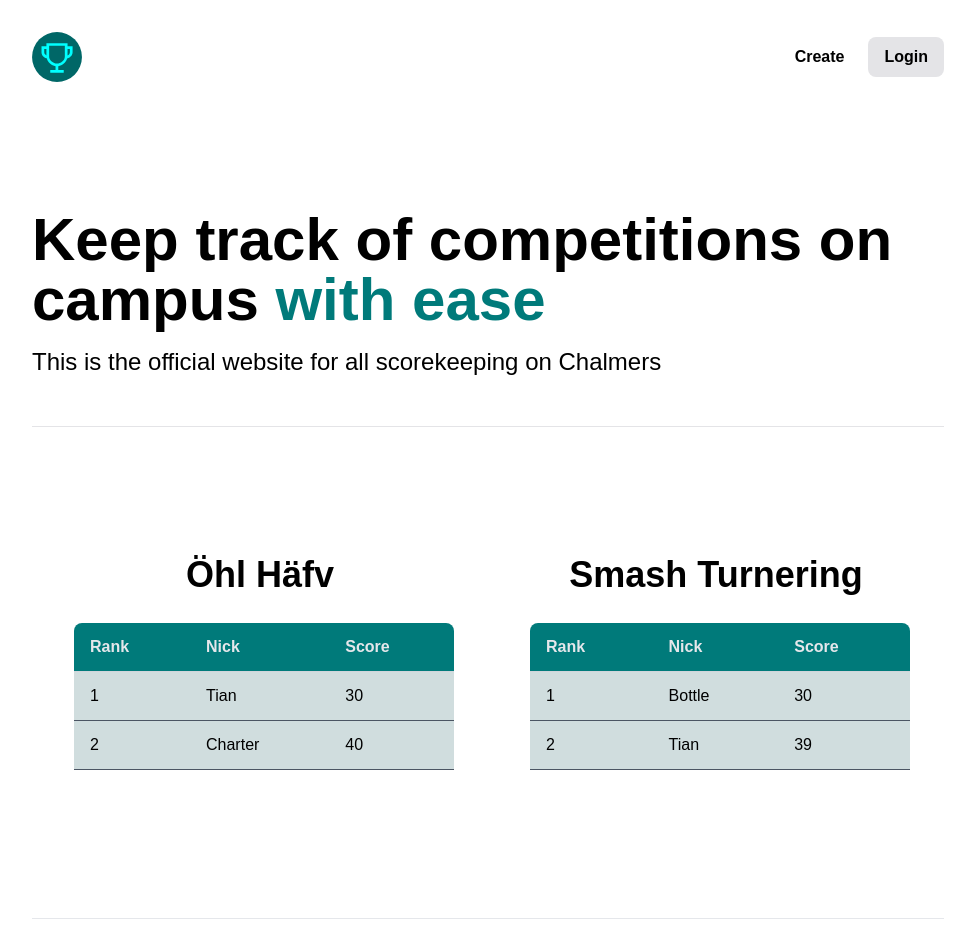
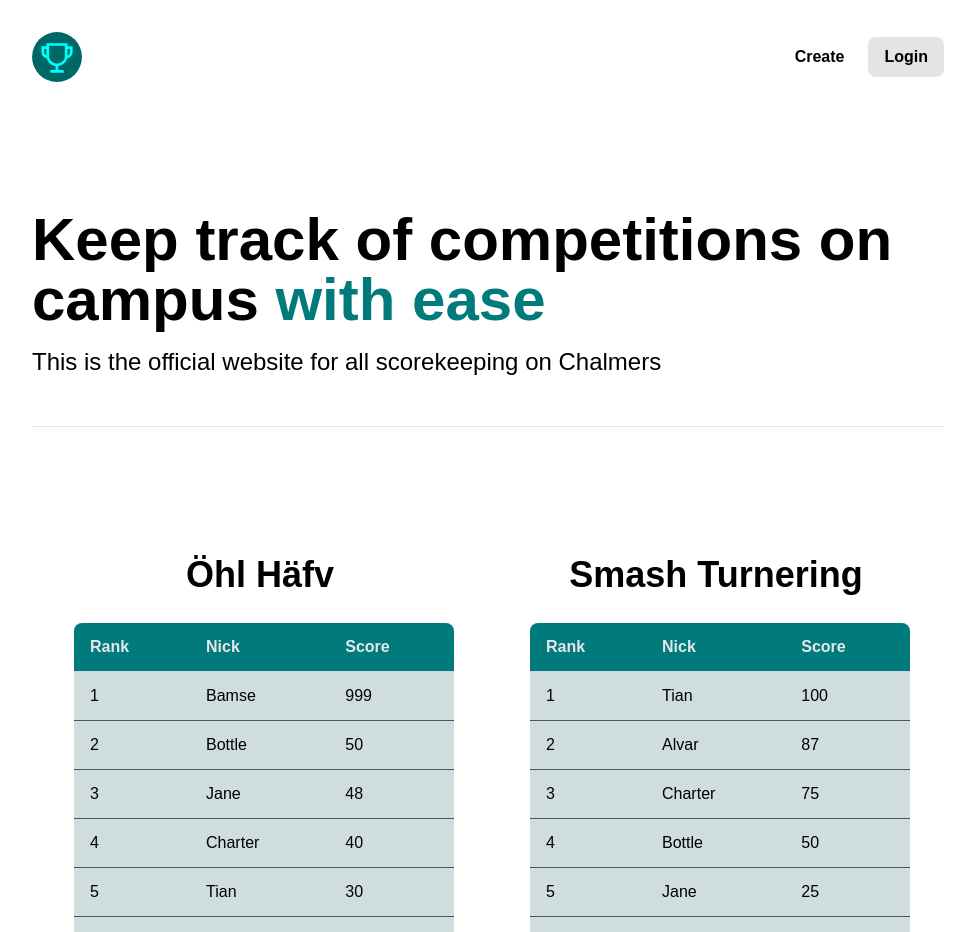
Before and after one commit to Qupergo/Dtek-Ericsson-Hackathon, a Next.js app: page / in a window 1280 px wide. Shown: the top 932 px of the page, without its empty margins (152-1127 px from the left). Built offline with nearby package versions, Linux system fonts and the light colour scheme; a web font is replaced by a local one.

Commit message:
Fixed sorting

```diff
--- a/components/LeaderboardGroup.jsx
+++ b/components/LeaderboardGroup.jsx
@@ -3,8 +3,16 @@ import Leaderboard from "./Leaderboard"
 
 export default function LeaderboardGroup({data}) {
 
-  // Give the title and the sorted participants
-  // TODO: Make the sorting a setting that is leaderboard specific instead of only descending
+  {
+    // Give the title and the sorted participants
+    // TODO: Make the sorting a setting that is leaderboard specific instead of only descending
+    Object.keys(data).map(board => (
+      data[board].sort((a,b) => {
+        return b.score - a.score
+  })
+  ))
+
+  }
 
     return <div className="w-full flex flex-row items-center">
         {Object.keys(data).map(board => (
--- a/pages/data.json
+++ b/pages/data.json
@@ -7,16 +7,48 @@
     {
       "name": "Charter",
       "score": 40
+    },
+    {
+      "name": "Bottle",
+      "score": 50
+    },
+    {
+      "name": "Bamse",
+      "score": 999
+    },
+    {
+      "name": "Joe",
+      "score": 23
+    },
+    {
+      "name": "Jane",
+      "score": 48
     }
     ],
     "Smash Turnering": [
     {
-      "name": "Bottle",
-      "score": 30
+      "name": "Tian",
+      "score": 100
     },
     {
-      "name": "Tian",
-      "score": 39
+      "name": "Bottle",
+      "score": 50
+    },
+    {
+      "name": "Charter",
+      "score": 75
+    },
+    {
+      "name": "Joe",
+      "score": 10
+    },
+    {
+      "name": "Jane",
+      "score": 25
+    },
+    {
+      "name": "Alvar",
+      "score": 87
     }
     ]
   }
--- a/pages/index.js
+++ b/pages/index.js
@@ -14,21 +14,21 @@ export default function Home() {
   const [data, setData] = useState(json);
 
   const handleSetData = (title, persons) => {
-    let newData = data;
+    let newData = {};
+    console.log(newData)
+
+    Object.keys(data).map(board => (newData[board] = data[board]))
     newData[title] = persons
-    setData(newData);
-    handleSort();
-  }
 
-  const handleSort = () => {
-    Object.keys(data).map(board => (
-      data[board].sort((a,b) => {
+    Object.keys(newData).map(board => (
+      newData[board].sort((a,b) => {
         return b.score - a.score
-  })))
-    let newData = data
+      })))
+
     console.log(newData)
     setData(newData)
   }
+
 
   return (
     <main className="flex flex-col items-center mx-4 md:mx-8 mt-8 mb-16">
```
